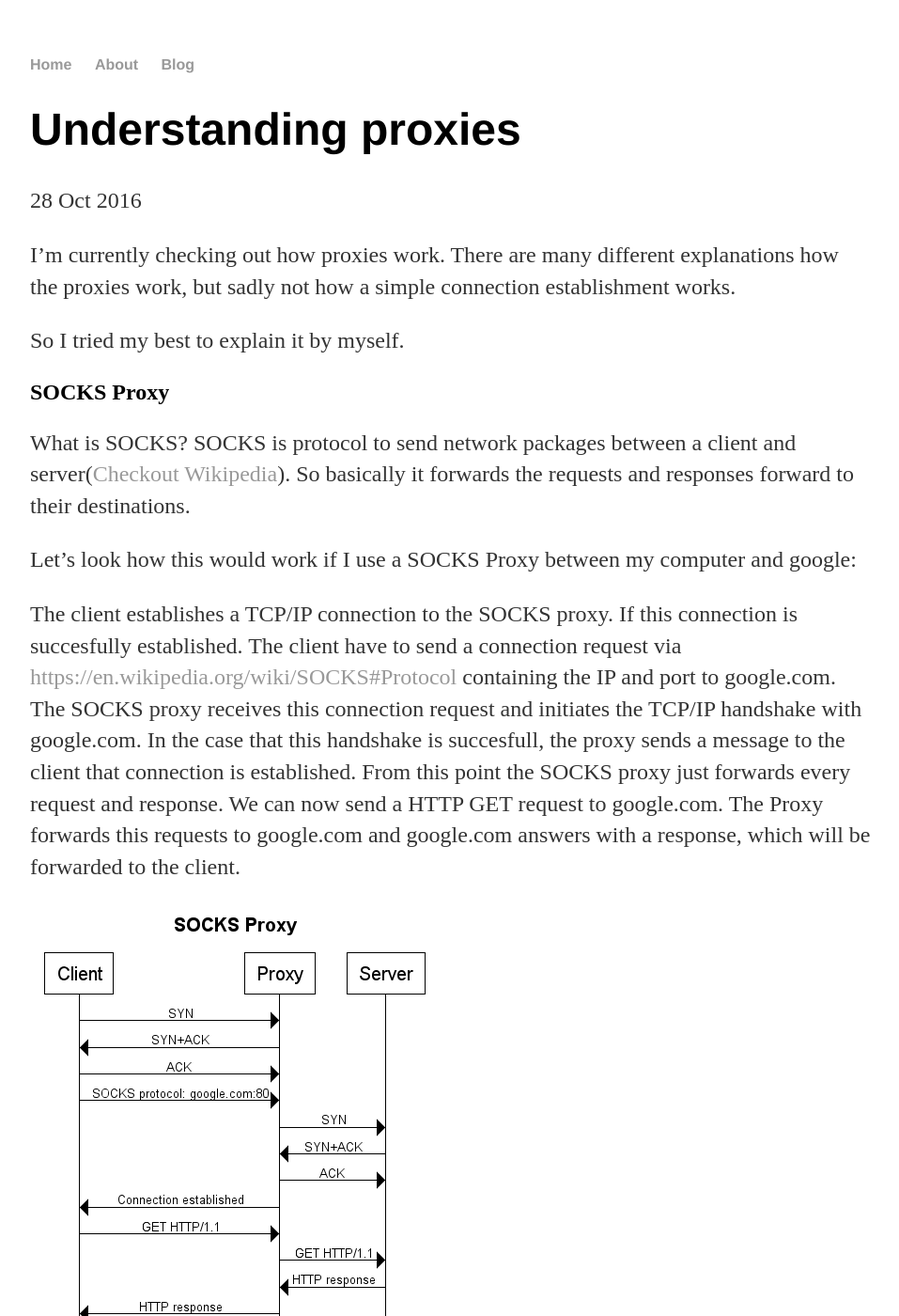
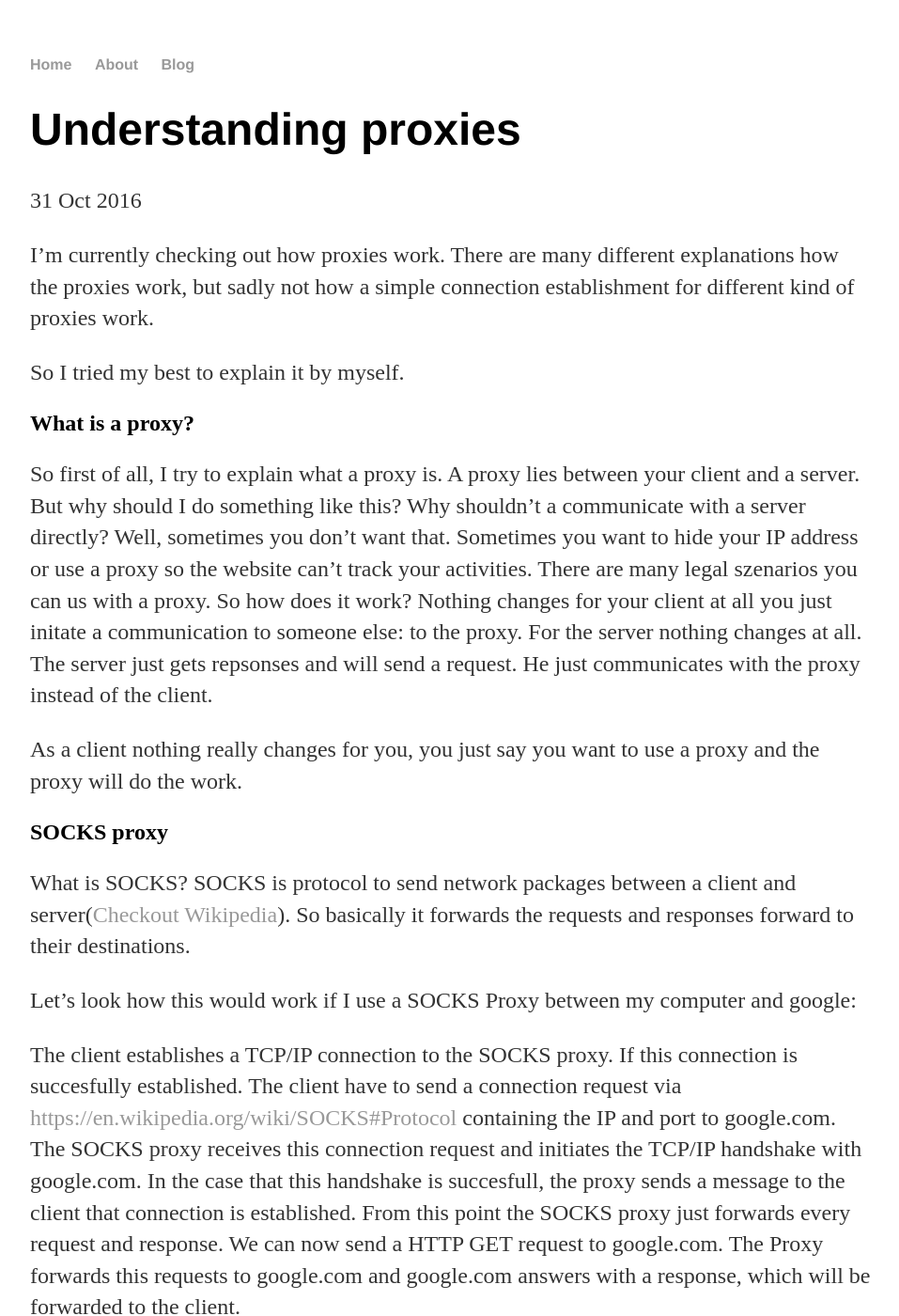
Before and after one commit to legionth/legionth.github.io, a Jekyll site: the page built from _posts/2016-10-31-understanding-proxies.md, in a window 1280 px wide and 1400 px high. Shown: the whole window at 94% size, without its empty margins (160-1117 px from the left). Built offline with Jekyll 4.4.1, drawn with Linux system fonts in a browser that asks for light colours; some of the changed text lies outside the part shown.

Commit message:
Updated site

```diff
--- a/_posts/2016-10-31-understanding-proxies.md
+++ b/_posts/2016-10-31-understanding-proxies.md
@@ -1,14 +1,20 @@
 ---
 layout: post
 title: "Understanding proxies"
-date: 2016-10-28
+date: 2016-10-31
 ---
 
-I’m currently checking out how proxies work. There are many different explanations how the proxies work, but sadly not how a simple connection establishment works.
+I’m currently checking out how proxies work. There are many different explanations how the proxies work, but sadly not how a simple connection establishment for different kind of proxies work.
 
 So I tried my best to explain it by myself.
 
-## SOCKS Proxy
+## What is a proxy?
+
+So first of all, I try to explain what a proxy is. A proxy lies between your client and a server. But why should I do something like this? Why shouldn't a communicate with a server directly? Well, sometimes you don't want that. Sometimes you want to hide your IP address or use a proxy so the website can't track your activities. There are many legal szenarios you can us with a proxy. So how does it work? Nothing changes for your client at all you just initate a communication to someone else: to the proxy. For the server nothing changes at all. The server just gets repsonses and will send a request. He just communicates with the proxy instead of the client.
+
+As a client nothing really changes for you, you just say you want to use a proxy and the proxy will do the work.
+
+## SOCKS proxy
 
 What is SOCKS? SOCKS is protocol to send network packages between a client and server([Checkout Wikipedia](https://en.wikipedia.org/wiki/SOCKS)). So basically it forwards the requests and responses forward to their destinations.
 
@@ -18,14 +24,14 @@ The client establishes a TCP/IP connection to the SOCKS proxy. If this connectio
 
 ![](/images/socks-proxy.png)
 
-## HTTP Proxy
+## HTTP proxy
 
 A HTTP Proxy works like a SOCKS Proxy but a little different. The HTTP Proxy doesn't have the (obviosly) the SOCKS Protocol. So after the TCP/IP handshake between client and proxy, the client can send a HTTP GET request directly. The HTTP Proxy knows HTTP so the proxy knows that this request should be forwarded to google.com (because it is written in the HTTP GET request).
 So this is a little bit different from how the SOCKS proxy works, the SOCKS proxy just forwards every request because it's connection was established via the SOCKS protocol, while the HTTP proxy interprets every single request.
 
 ![](/images/http-proxy.png)
 
-## HTTPS Proxy
+## HTTPS proxy
 
 If we want establish a secure connection to google.com we can use a HTTPS proxy.
 So what happens here? The client just uses the TCP/IP handshake as always. After this we say the proxy that we want to connect to google.com. The proxy establishes a TCP/IP connection to google.com and forwards this information to our client. After that our client connects via SSL/TLS to google.com. If the handshake was successfull we can send our requests and get responses completly encrypted and secure!
```
Also changed, not shown: css/main.css (+7 -0 lines), index.html (+12 -2 lines), 1 other file.
